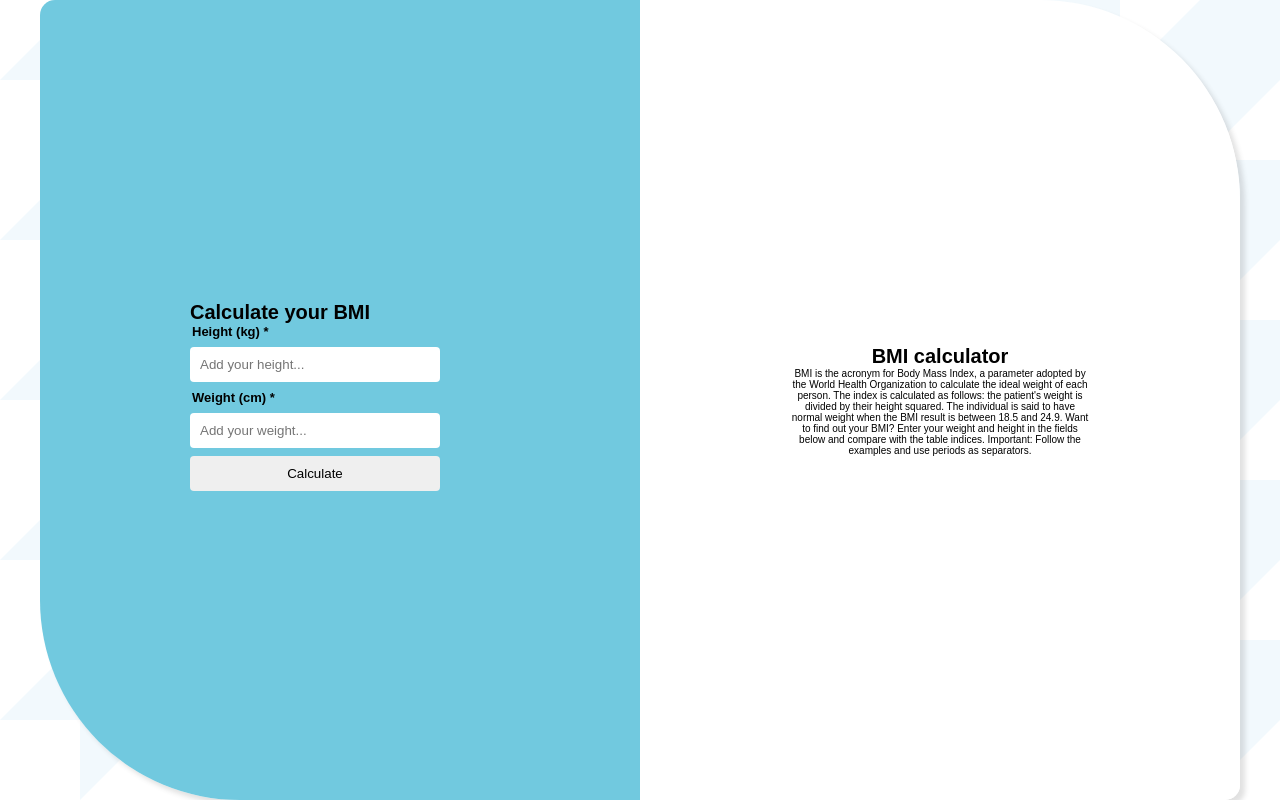
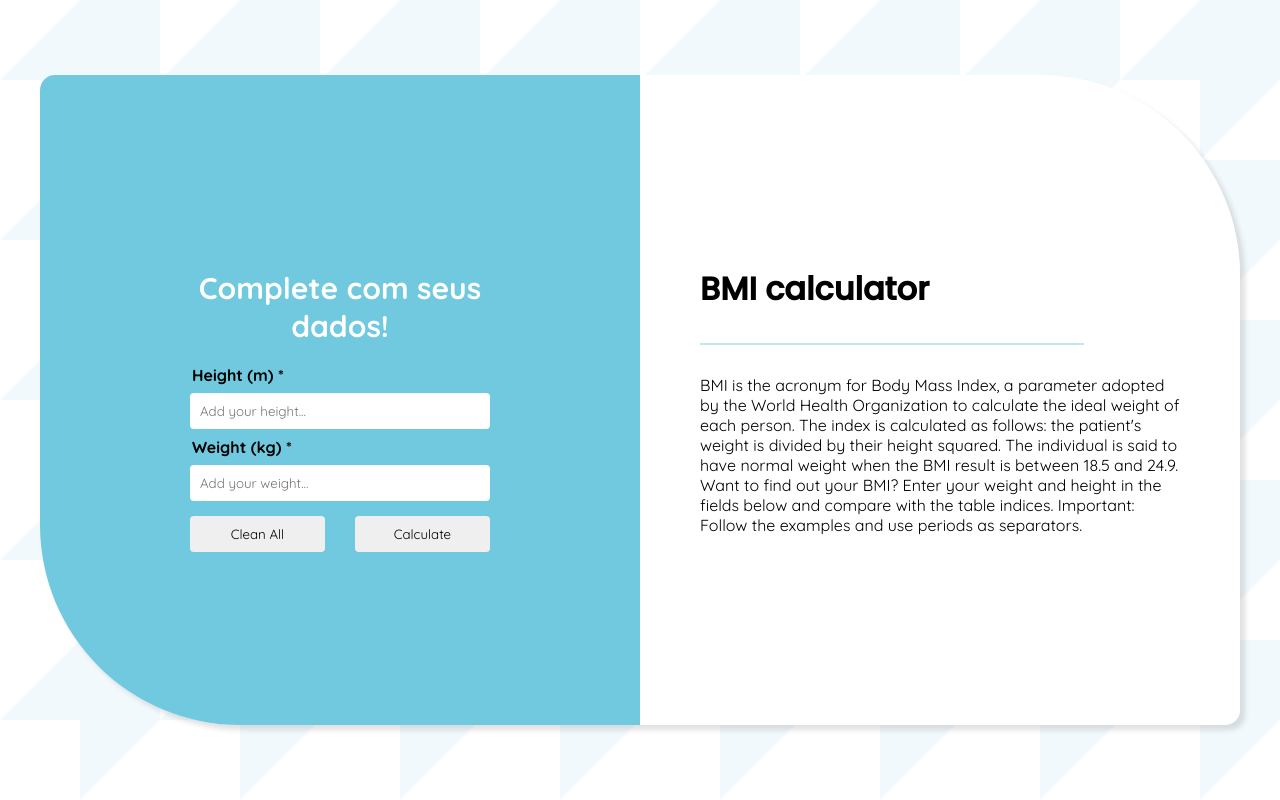
Before and after one commit to Nazareth98/CALCULADORA-DE-IMC, a plain HTML site: page index.html in a window 1280 px wide. Drawn offline with Linux system fonts and the light colour scheme.

Commit message:
Segundo dia
Algoritimo de calculo e incrementação parcialmente pronto.

```diff
--- a/index.html
+++ b/index.html
@@ -6,25 +6,38 @@
     <meta name="viewport" content="width=device-width, initial-scale=1.0">
     <title>IMC Calculator</title>
     <link rel="stylesheet" href="styles/style.css">
+    <link rel="preconnect" href="https://fonts.googleapis.com">
+    <link rel="preconnect" href="https://fonts.gstatic.com" crossorigin>
+    <link href="https://fonts.googleapis.com/css2?family=Poppins:wght@100;500&display=swap" rel="stylesheet">
+    <link rel="preconnect" href="https://fonts.googleapis.com">
+    <link rel="preconnect" href="https://fonts.gstatic.com" crossorigin>
+    <link href="https://fonts.googleapis.com/css2?family=Quicksand:wght@300;400;500;600;700&display=swap" rel="stylesheet">
 </head>
 <body>
     <div class="container flex">
         <div class="container-box grid">
             <div class="container-box-form flex">
                 <div class="container-form">
-                    <h1 class="title">Calculate your BMI</h1>
+                    <div class="intro">
+                        <h2>Complete com seus dados!</h2>
+                    </div>
                     <form class="form">
-                        <label class="label">Height (kg) *</label>
+                        <label class="label">Height (m) *</label>
                         <input class="input" type="number" name="height" id="height" placeholder="Add your height...">
-                        <label class="label">Weight (cm) *</label>
+                        <label class="label">Weight (kg) *</label>
                         <input class="input" type="number" name="weight" id="weight" placeholder="Add your weight...">
-                        <input type="button" value="Calculate">
+                        <div class="button-box">
+                            <input class="button" type="button" value="Clean All">
+                            <input class="button" type="button" value="Calculate" onclick="calcular()">
+                        </div>
                     </form>
                 </div>
             </div>
+
             <div class="container-box-info flex">
-                <div class="container-info">
+                <div id="info" class="container-info info">
                     <h1 class="title">BMI calculator</h1>
+                    <div class="linhaHorizontal"></div>
                     <p class="info">
                         BMI is the acronym for Body Mass Index, a parameter adopted by the World Health Organization to calculate the ideal weight of each person.
 
@@ -32,8 +45,16 @@
 
                         Want to find out your BMI? Enter your weight and height in the fields below and compare with the table indices. Important: Follow the examples and use periods as separators.</p>
                 </div>
+                <div id="resultado" class="container-info info hide">
+
+
+                </div>
+
             </div>
+
         </div>
     </div>
+
+    <script src="scripts/script.js"></script>
 </body>
 </html>
--- a/scripts/script.js
+++ b/scripts/script.js
@@ -4,3 +4,48 @@
 
 // apresentar dados sobre o IMC
 // após calcular, mostrar "diagnóstico"
+
+
+
+function calcular() {
+    let height = Number(document.getElementById("height").value)*100
+    let weight = Number(document.getElementById("weight").value)
+    let resultado = document.getElementById("resultado")
+    let info = document.getElementById("info")
+    let res
+
+    if (height == "" || weight == "") {
+        alert("Todos os campos precisam estar preenchidos")
+    } else {
+        res = weight / (height * height)
+        let imc = (res*10000).toFixed(1)
+        info.classList.add("hide")
+
+        if (imc < 18.5) {
+            resultado.innerHTML += `<p class="info normal">Sinto muito, seu IMC atual é de <strong>${imc}kg/m<sup>2</sup></strong> e você precisa ganhar peso. <br>
+            De acordo com a sua altura e idade, o seu peso deveria ser no mínimo 53 kg. Assim, para ganhar peso de forma saudável e sem ganhar barriga, você deve continuar praticando atividade física, aumentar o volume das refeições e comer a cada 3 horas. Para isso, você deve ingerir cerca de 2536 kcal por dia e aumentar o consumo de alimentos integrais e fontes de proteína, como carnes magras, peixes, ovos, arroz integral, feijão e aveia.</p>`
+        } else if (imc >= 18.5 && imc < 24.9) {
+            resultado.innerHTML += `<p class="info normal">Parabéns, seu IMC atual é <strong>${imc}kg/m<sup>2</sup></strong> e você está dentro do peso adequado!<br>
+            De acordo com a sua altura e idade, o seu peso pode variar entre 56 kg e 75 kg, por isso continue tendo cuidado com a alimentação e praticando atividade física regularmente para manter o peso e prevenir doenças.</p>`
+        } else if (imc >= 24.9 && imc < 30) {
+            resultado.innerHTML += `<p class="info normal">Sinto muito, seu IMC atual é <strong>${imc}kg/m<sup>2</sup></strong> por isso você está acima do peso.<br>
+            O seu peso ideal pode variar entre 53 kg e 72 kg por isso para emagrecer com saúde é importante comer mais frutas e verduras além de praticar exercício físico entre 2 e 3 vezes por semana.<br> Você deve ainda falar com seu médico para fazer exames de sangue para saber se o seu colesterol e triglicerídeos estão bem. Um nutricionista também pode te ajudar a emagrecer comendo bem, mas além da dieta é também importante fazer exercícios físicos bem orientado por um preparador físico para emagrecer mais rápido.</p>`
+        } else if (imc >= 30){
+            resultado.innerHTML += `<div id="resultado" class="container-info info">
+            <div class="subtitle">
+                <p>Sinto muito, seu IMC atual é ${imc}kg/m<sup>2</sup> por isso você está acima do peso.</p>
+            </div>
+
+            <div class="linhaHorizontal"></div>
+
+            <div>
+                <p>O seu peso ideal pode variar entre 53 kg e 72 kg por isso para emagrecer com saúde é importante comer mais frutas e verduras além de praticar exercício físico entre 2 e 3 vezes por semana.<br> Você deve ainda falar com seu médico para fazer exames de sangue para saber se o seu colesterol e triglicerídeos estão bem. Um nutricionista também pode te ajudar a emagrecer comendo bem, mas além da dieta é também importante fazer exercícios físicos bem orientado por um preparador físico para emagrecer mais rápido.</p>
+            </div>
+            </div>`
+        }
+
+
+
+        resultado.classList.remove("hide")
+    }
+}
--- a/styles/style.css
+++ b/styles/style.css
@@ -1,11 +1,17 @@
-* {
+/*
+font-family: 'Poppins', sans-serif;
+font-family: 'Quicksand', sans-serif;
+
+*/
+
+*   {
     margin: 0;
     padding: 0;
-    font-family: sans-serif;
     box-sizing: border-box;
+    font-family: 'Quicksand', sans-serif;
 }
 
-:root {
+:root   {
     font-size: 62.5%;
 }
 
@@ -24,6 +30,10 @@
     align-items: center;
 }
 
+.hide {
+    display: none;
+}
+
 .container {
     width: 100vw;
     height: 100vh;
@@ -34,7 +44,7 @@
 
 .container-box {
     width: 120rem;
-    height: 80rem;
+    height: 65rem;
     border-radius: 1.5rem 20rem 1.5rem 20rem;
     box-shadow: 0.5rem 0.5rem 0.5rem rgba(61, 61, 61, 0.158);
 }
@@ -50,20 +60,32 @@
     width: 50%;
 }
 
+.intro {
+    width: 100%;
+    color: white;
+    text-align: center;
+    margin: 2rem auto;
+    font-size: 2rem;
+}
+
 .container-box-info {
     background-color: #fff;
     width: 100%;
     height: 100%;
     border-radius: 0rem 20rem 1.5rem 0rem;
-    text-align: center;
 }
 
 .container-info {
-    width: 50%;
+    width: 80%;
+    text-align: left;
 }
 
-input   {
-    width: 25rem;
+.info {
+    font-size: 1.6rem;
+}
+
+.input   {
+    width: 100%;
     padding: 1rem;
     margin: 0.8rem 0rem;
     border-radius: 0.4rem;
@@ -71,8 +93,42 @@ input   {
     display: block;
 }
 
+.button-box {
+    display: flex;
+    flex-direction: row;
+    justify-content: space-between;
+}
+
+.button {
+    width: 45%;
+    padding: 1rem;
+    border-radius: 0.4rem;
+    border: none;
+    margin-top: 0.7rem;
+}
+
 .label  {
-    font-size: 1.3rem;
+    font-size: 1.6rem;
     font-weight: bold;
     margin-left: 0.2rem;
+
 }
+
+.title {
+    font-family: 'Poppins', sans-serif;
+    font-weight: bold;
+    text-align: left;
+}
+
+.subtitle {
+    font-weight: bold;
+    font-size: 1.9rem;
+}
+
+.linhaHorizontal {
+    width: 80%;
+    border: 0.1rem solid rgba(113, 201, 223, 0.438);
+    margin-top: 3rem;
+    margin-bottom: 3rem;
+    margin-right: auto;
+}
```
